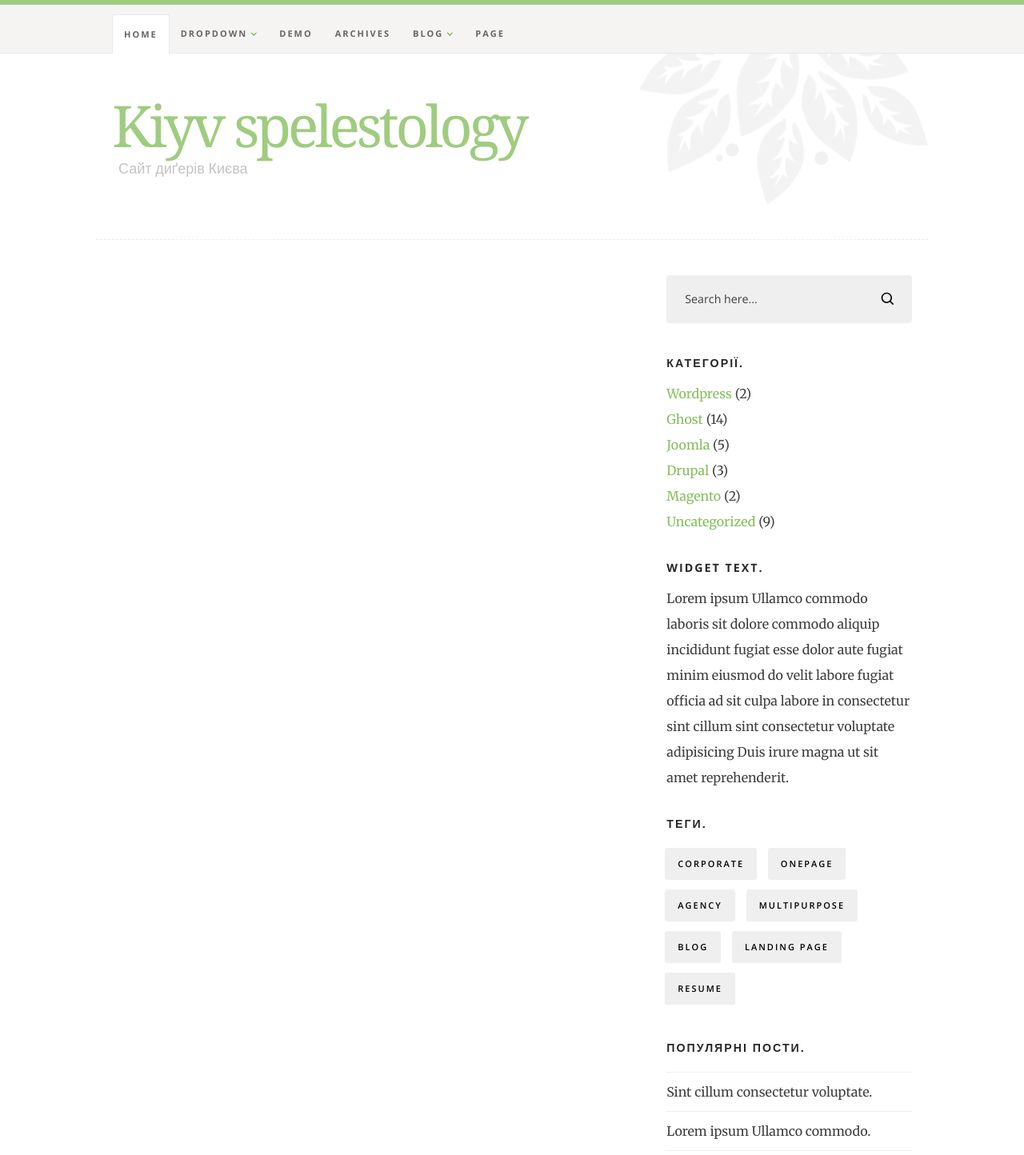
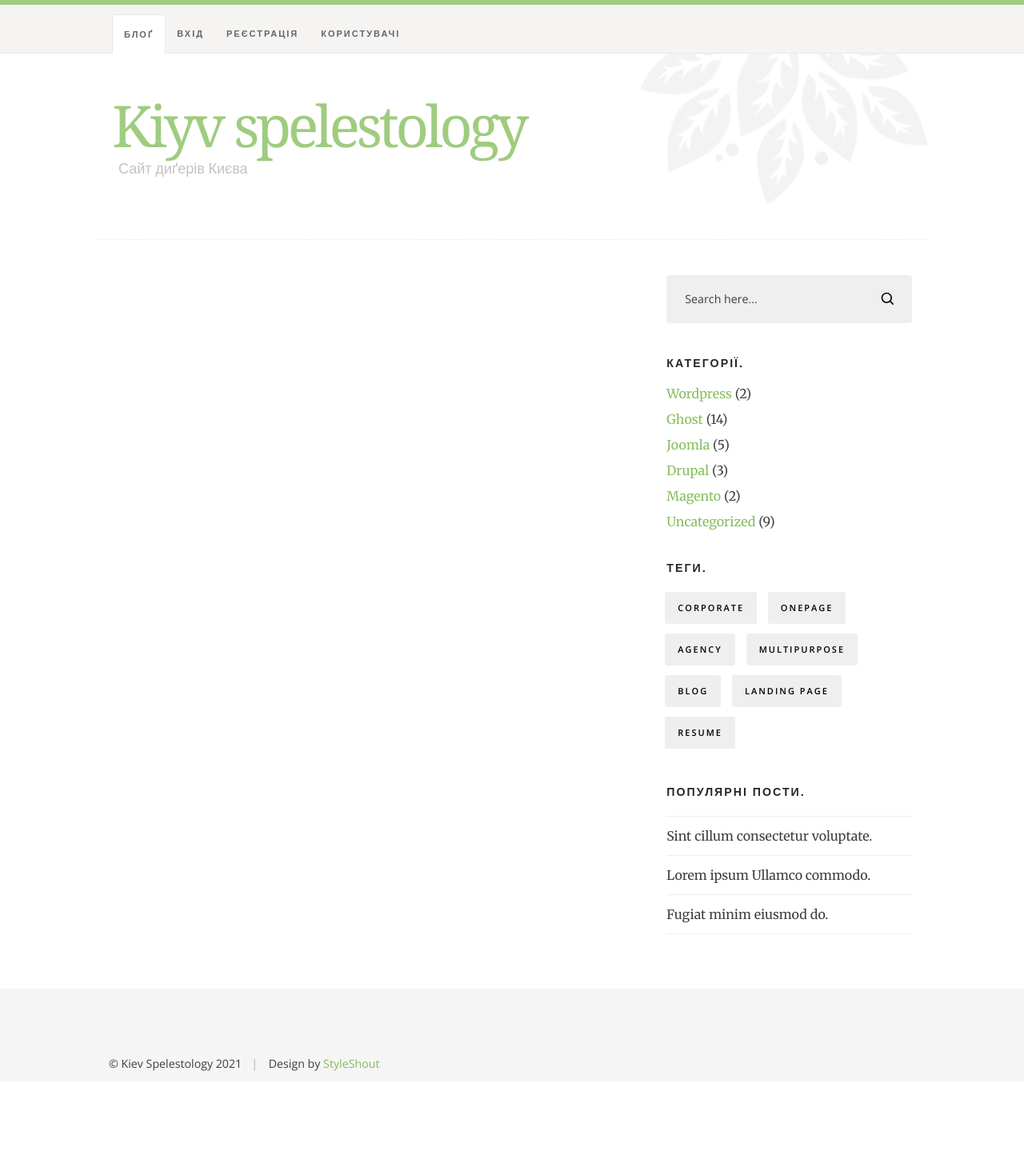
Before and after one commit to Ramenky27/diggers, a Django app: template website/diggers/templates/diggers/base.html in a window 1280 px wide. Shown: the top 1444 px of the page at 80% size. After the commit the page ends 1339 px from the top, so only its background shows below. Run offline with Django 3.2, Linux system fonts and the light colour scheme; the template is opened without the code that fills it, so the values that code supplies are empty; some libraries are stand-ins or nearby versions.

Commit message:
Modify main menu

```diff
--- a/website/diggers/templates/diggers/base.html
+++ b/website/diggers/templates/diggers/base.html
@@ -66,23 +66,10 @@
            <div class="row">
 
                 <ul class="s-header__nav">
-                    <li class="current"><a href="{% url 'diggers:post_list' %}">Home</a></li>
-                    <li class="has-children"><a href="#0">Dropdown</a>
-                        <ul>
-                            <li><a href="#0">Submenu 01</a></li>
-                            <li><a href="#0">Submenu 02</a></li>
-                            <li><a href="#0">Submenu 03</a></li>
-                        </ul>
-                    </li>
-                    <li><a href="demo.html">Demo</a></li>
-                    <li><a href="archives.html">Archives</a></li>
-                    <li class="has-children"><a href="#0">Blog</a>
-                        <ul>
-                            <li><a href="blog.html">Blog Entries</a></li>
-                            <li><a href="single.html">Single Blog</a></li>
-                        </ul>
-                    </li>
-                    <li><a href="page.html">Page</a></li>
+                    <li class="current"><a href="{% url 'diggers:post_list' %}">Блоґ</a></li>
+                    <li><a href="#">Вхід</a></li>
+                    <li><a href="#">Реєстрація</a></li>
+                    <li><a href="#">Користувачі</a></li>
                 </ul> <!-- end #nav -->
 
            </div>
@@ -127,16 +114,6 @@
                         <li><a href="#0" title="">Magento</a> (2)</li>
                         <li><a href="#0" title="">Uncategorized</a> (9)</li>
                     </ul>
-                </div>
-
-                <div class="widget widget_text group">
-                    <h3 class="h6">Widget Text.</h3>
-
-                    <p>
-                    Lorem ipsum Ullamco commodo laboris sit dolore commodo aliquip incididunt fugiat esse dolor
-                    aute fugiat minim eiusmod do velit labore fugiat officia ad sit culpa labore in consectetur
-                    sint cillum sint consectetur voluptate adipisicing Duis irure magna ut sit amet reprehenderit.
-                    </p>
                 </div>
 
                 <div class="widget widget_tags">
```
